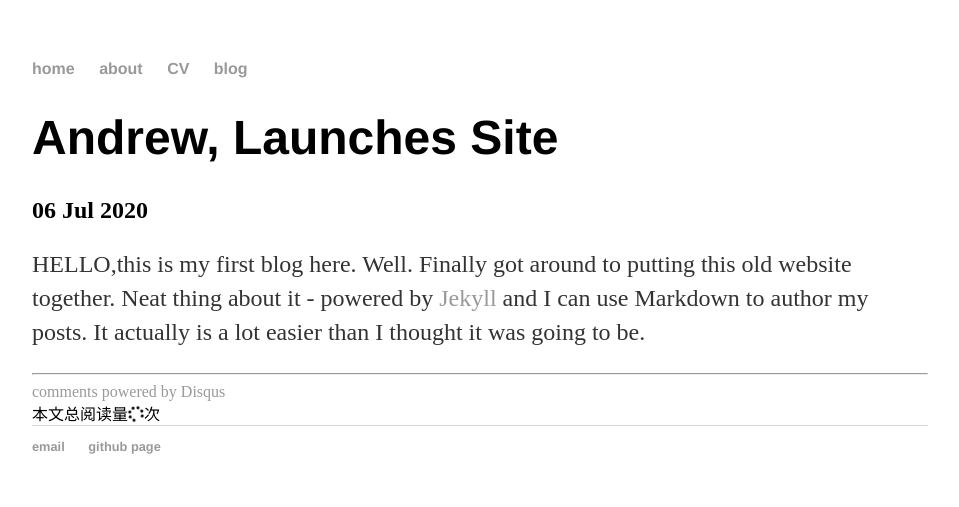
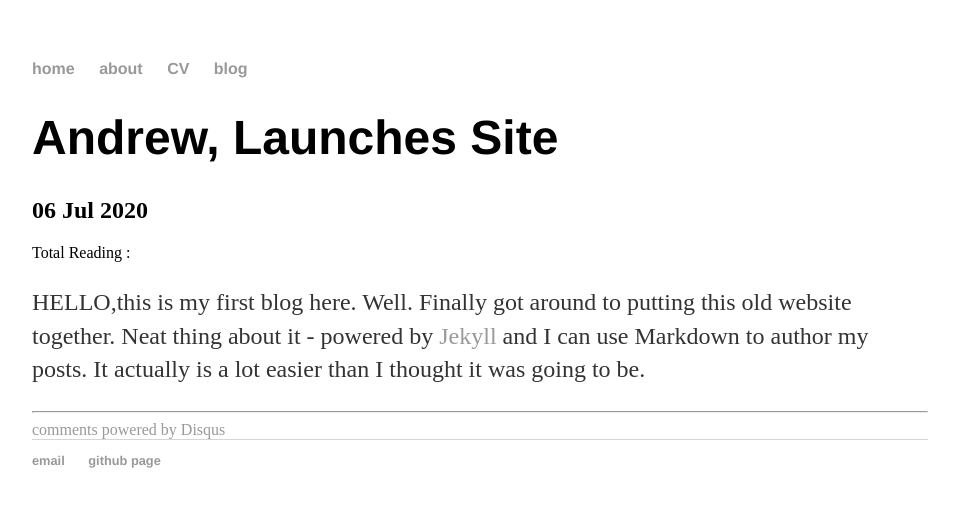
Before and after one commit to scyxx2/lakerschampions.github.io, a Jekyll site: the page built from _posts/2020-07-06-Andrew-site-launched.md, in a window 1280 px wide. Shown: the top 507 px of the page, without its empty margins (160-1119 px from the left). Built offline with Jekyll 4.4.1, drawn with Linux system fonts in a browser that asks for light colours; nearby versions of some CDN libraries; comment, search, counter and statistics services are not loaded.

Commit message:
Update post.html

```diff
--- a/_layouts/post.html
+++ b/_layouts/post.html
@@ -10,6 +10,8 @@
 			<h2 class="date"><info datetime="{{ page.date }}">
 				{{ page.date | date_to_string }} {% if page.author %} by {{ page.author }} {% endif %}
 			</info></h2>
+			<script async src="//busuanzi.ibruce.info/busuanzi/2.3/busuanzi.pure.mini.js"></script>
+			<span id="busuanzi_container_page_pv">Total Reading : <span id="busuanzi_value_page_pv"></span></span>
 			<!-- Post content -->
 			<div class="notebody">
 				{{ content }}
@@ -25,7 +27,6 @@
 			<div class="notecomments">
 				{% include disqus.html %}
 			</div>
-			<link rel="stylesheet" href="https://use.fontawesome.com/releases/v5.3.1/css/all.css" integrity="sha384-mzrmE5qonljUremFsqc01SB46JvROS7bZs3IO2EmfFsd15uHvIt+Y8vEf7N7fWAU" crossorigin="anonymous">
-			<span id="busuanzi_value_page_pv">本文总阅读量<i class="fa fa-spinner fa-spin"></i>次</span>
+
 		</div><!-- / .note .single -->
 </div><!-- /.notes -->
```
